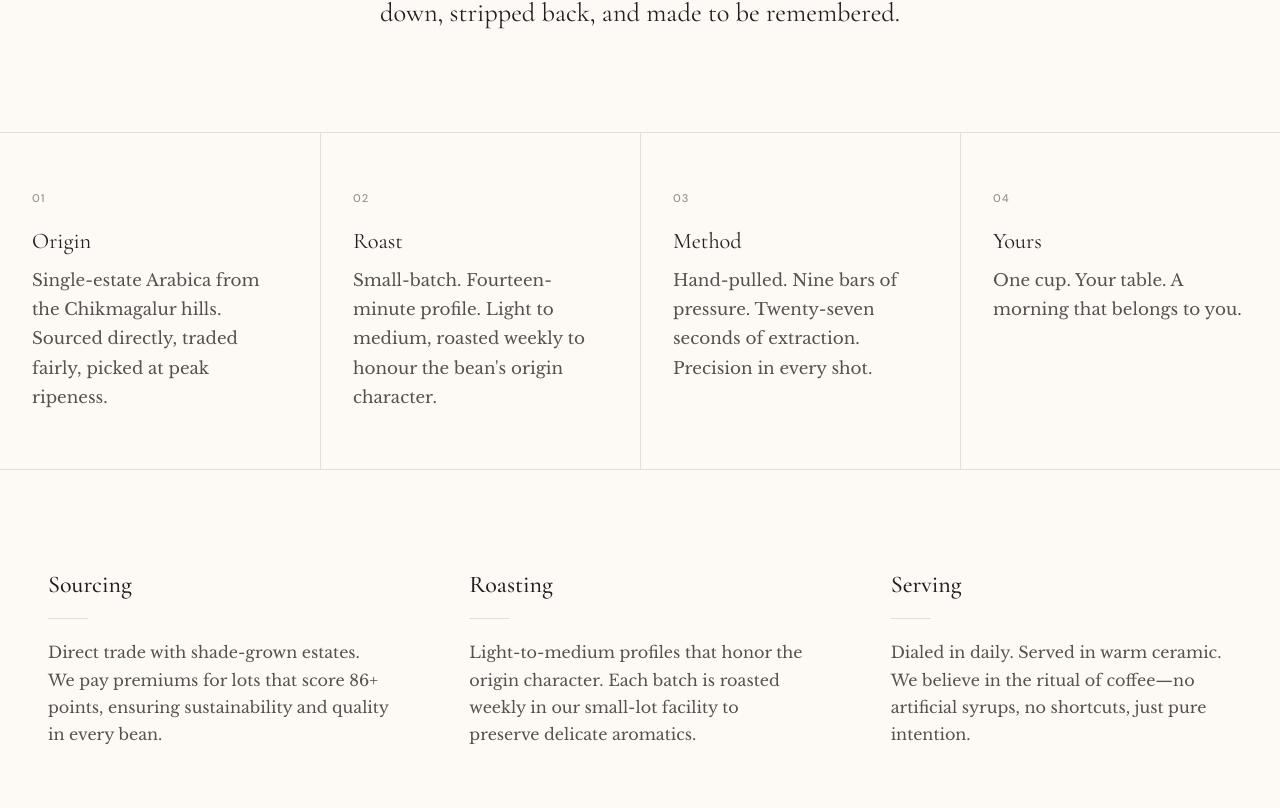
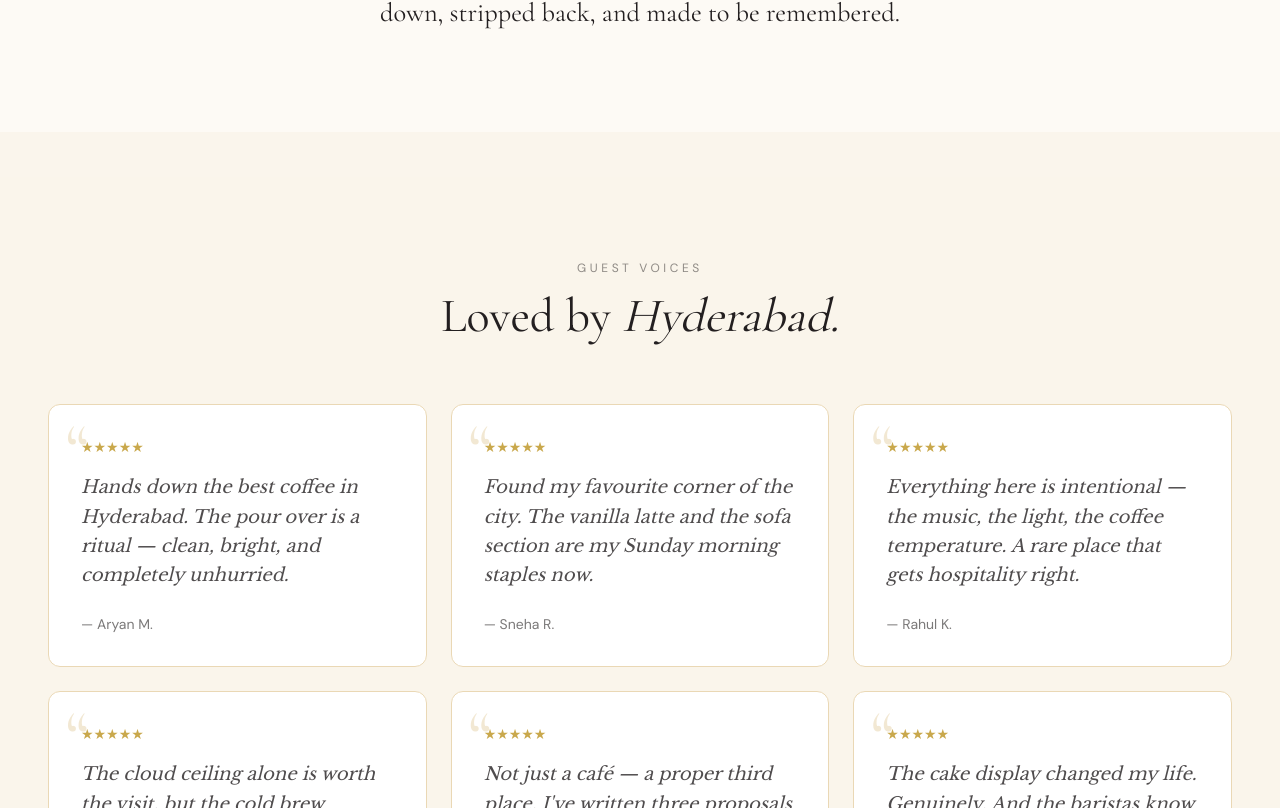
Before and after one commit to Khanmohammedahad-netizen/wool-cup-cafe, a Next.js app: page / in a window 1280 px wide. Shown: the part 2872-3680 px from the top of the page. Built offline with nearby package versions, Linux system fonts and the light colour scheme.

Commit message:
feat: warm reviews section + dual-location cards with map

```diff
--- a/src/app/page.tsx
+++ b/src/app/page.tsx
@@ -3,12 +3,13 @@ import { HeroFilm } from '@/components/hero/HeroFilm';
 import { FoundersPreview } from '@/components/founders/FoundersPreview';
 import { GlimpseGrid } from '@/components/glimpse/GlimpseGrid';
 import { Manifesto } from '@/components/manifesto/Manifesto';
+import { SocialProof } from '@/components/social-proof/SocialProof';
 import { CupSequence } from '@/components/cup-sequence/CupSequence';
 import { CraftTriptych } from '@/components/craft/CraftTriptych';
 import { Ambience } from '@/components/ambience/Ambience';
 import { MenuHighlight } from '@/components/menu/MenuHighlight';
 import { InstagramFeed } from '@/components/instagram/InstagramFeed';
-import { Visit } from '@/components/visit/Visit';
+import { Locations } from '@/components/locations/Locations';
 import { Footer } from '@/components/footer/Footer';
 
 export default function Home() {
@@ -19,12 +20,13 @@ export default function Home() {
       <FoundersPreview />
       <GlimpseGrid />
       <Manifesto />
+      <SocialProof />
       <CupSequence />
       <CraftTriptych />
       <Ambience />
       <MenuHighlight />
       <InstagramFeed />
-      <Visit />
+      <Locations />
       <Footer />
     </main>
   );
```
